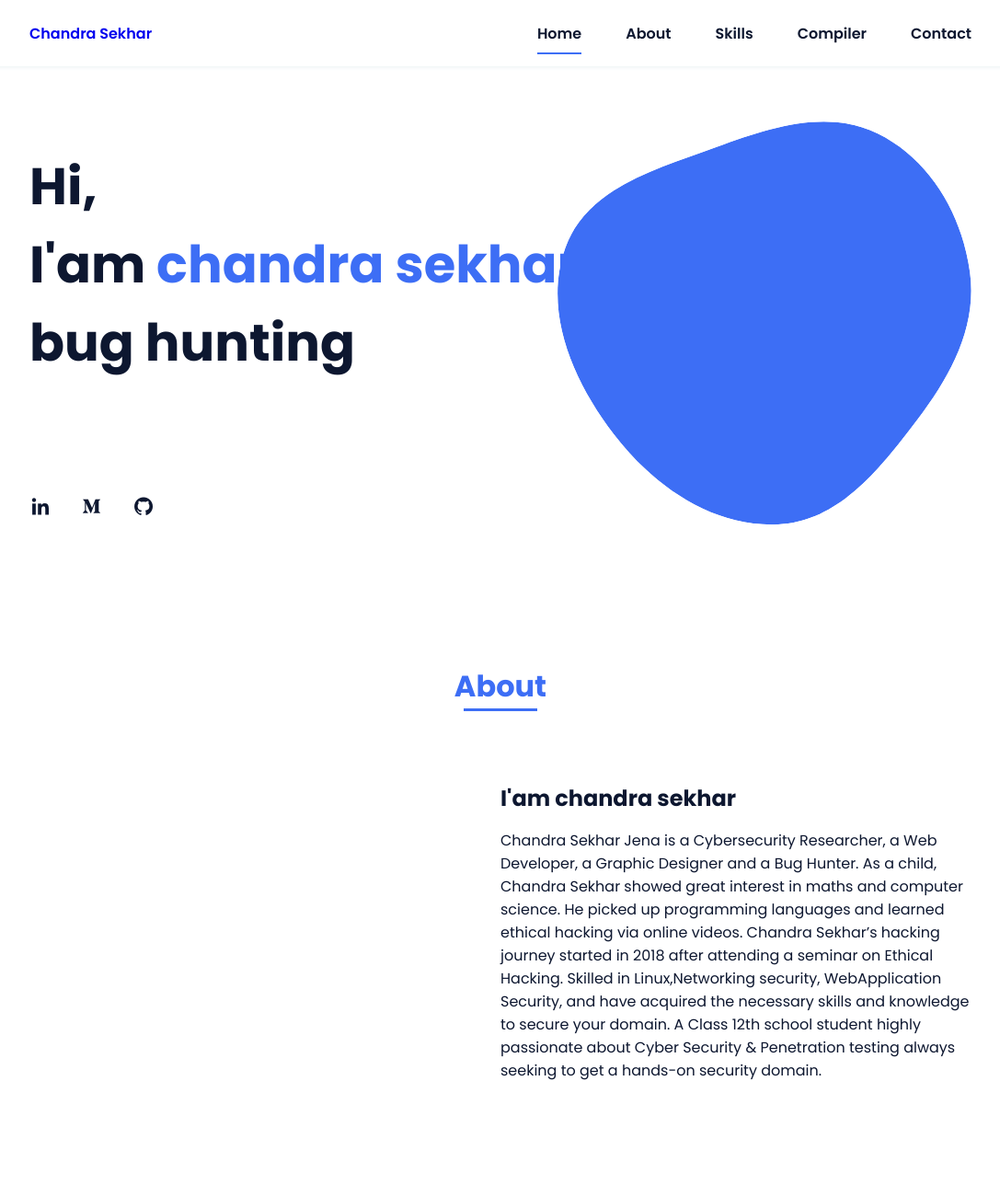
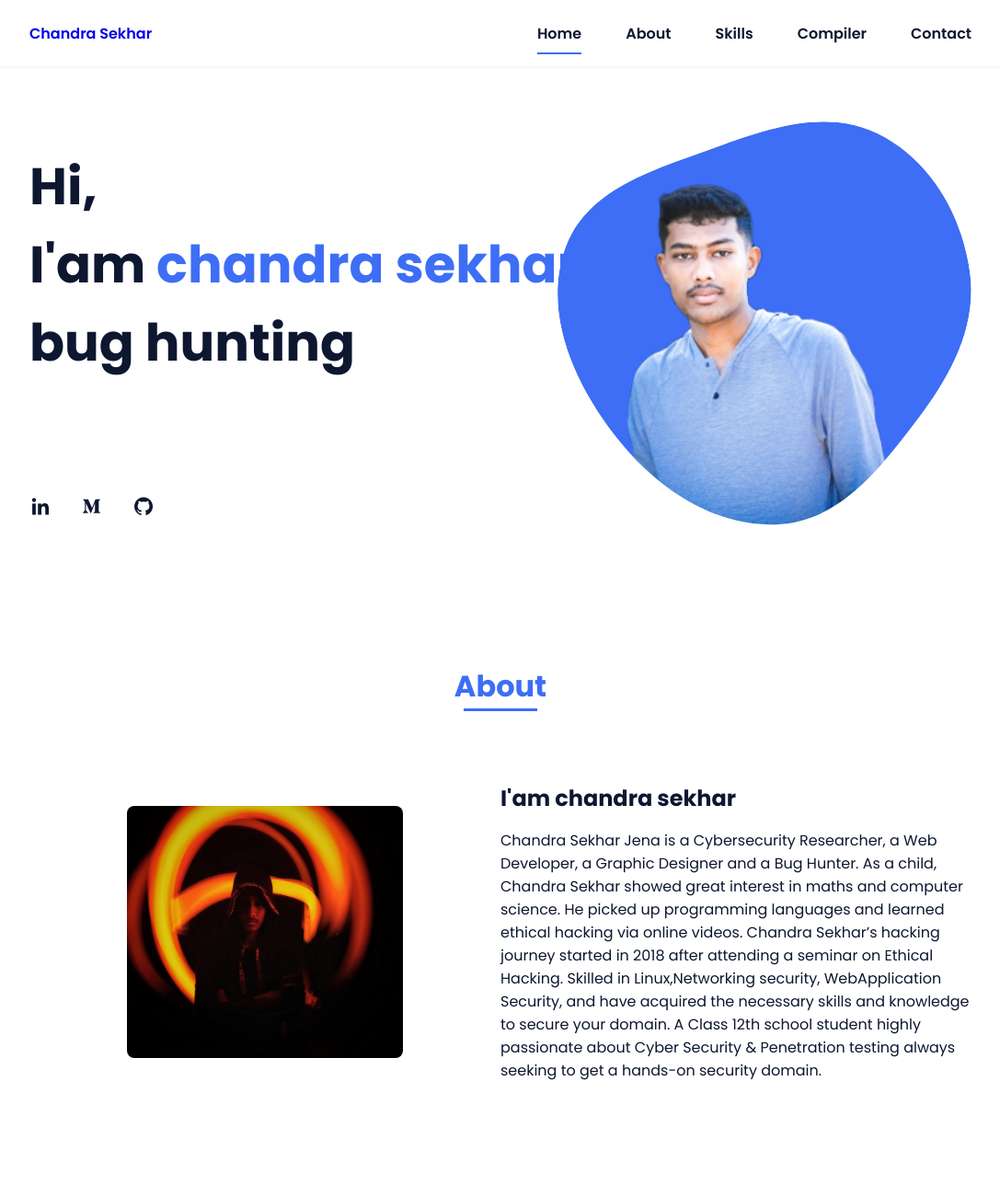
Before and after one commit to chandrasekharjena-ui/myportfolio, a plain HTML site: page index.html in a window 1280 px wide. Shown: the top 1300 px of the page at 92% size, without its empty margins (96-1183 px from the left). Drawn offline with nearby package versions, Linux system fonts and the light colour scheme.

Commit message:
my-portfolio

```diff
--- a/index.html
+++ b/index.html
@@ -26,7 +26,7 @@
         <header class="l-header">
             <nav class="nav bd-grid">
                 <div>
-                    <a href=/portfolio-responsive-complete-master/assets/img/20221019_132518_0000.png class="nav__logo">Chandra Sekhar</a>
+                    <a href=/assets/img/20221019_132518_0000.png class="nav__logo">Chandra Sekhar</a>
                 </div>
 
                 <div class="nav__menu" id="nav-menu">
@@ -71,7 +71,7 @@
                         </mask>
                         <g mask="url(#mask0)">
                             <path d="M9.19024 145.964C34.0253 76.5814 114.865 54.7299 184.111 29.4823C245.804 6.98884 311.86 -14.9503 370.735 14.143C431.207 44.026 467.948 107.508 477.191 174.311C485.897 237.229 454.931 294.377 416.506 344.954C373.74 401.245 326.068 462.801 255.442 466.189C179.416 469.835 111.552 422.137 65.1576 361.805C17.4835 299.81 -17.1617 219.583 9.19024 145.964Z"/>
-                            <image class="home__blob-img" x="50" y="70" href="/portfolio-responsive-complete-master/assets/img/DSC_0045-removebg-01-removebg-preview_adobe_express.png"/>
+                            <image class="home__blob-img" x="50" y="70" href="/assets/img/DSC_0045-removebg-01-removebg-preview_adobe_express.png"/>
                         </g>
                     </svg>
                 </div>
@@ -83,7 +83,7 @@
 
                 <div class="about__container bd-grid">
                     <div class="about__img">
-                        <img src="/portfolio-responsive-complete-master/assets/img/20221010_213754-01.jpeg" alt="">
+                        <img src="/assets/img/20221010_213754-01.jpeg" alt="">
                     </div>
 
                     <div>
```
